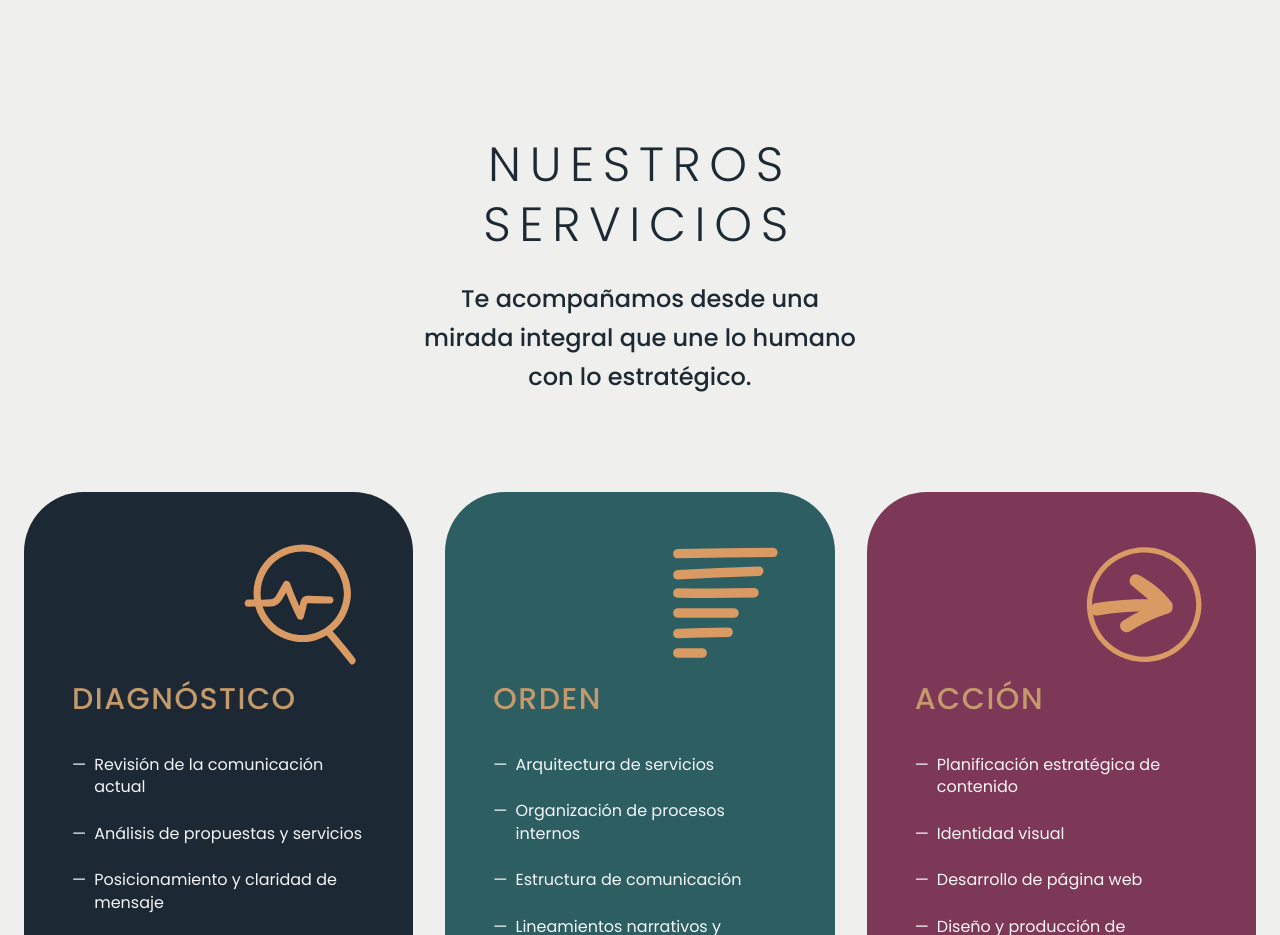
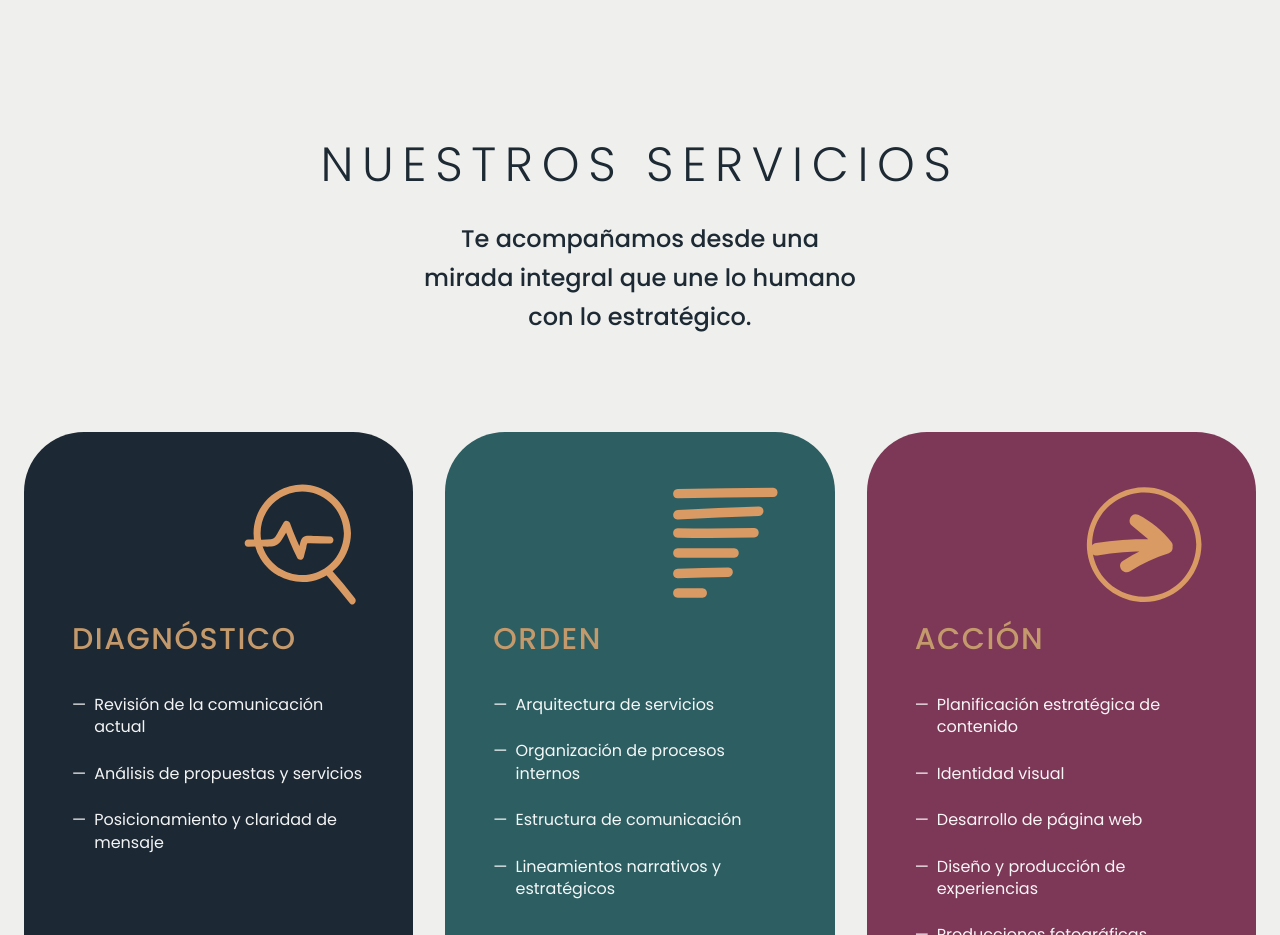
Before and after one commit to somoscasaseis/somoscasaseis, a Next.js app: page / in a window 1280 px wide. Shown: the part 2200-3135 px from the top of the page. Built offline with nearby package versions, Linux system fonts and the light colour scheme; no server answers; a web font is replaced by a local one.

Commit message:
Monday Night Flow

```diff
--- a/src/components/v2/sections/ServicesV2.tsx
+++ b/src/components/v2/sections/ServicesV2.tsx
@@ -86,9 +86,8 @@ export const ServicesV2 = ({ services }: { services?: ServiceProps[] }) => {
     >
       <div className="mx-auto max-w-7xl relative z-10">
         <div className="mb-14 md:mb-24 flex flex-col items-center text-center">
-          <h2 className="mb-6 flex flex-col items-center text-3xl md:text-5xl font-light text-foreground uppercase tracking-[0.18em] leading-tight">
-            <SplitReveal text="NUESTROS" stagger={0.05} className="text-center" />
-            <SplitReveal text="SERVICIOS" stagger={0.05} baseDelay={0.4} className="text-center" />
+          <h2 className="mb-6 flex justify-center text-3xl md:text-5xl font-light text-foreground uppercase tracking-[0.18em] leading-tight">
+            <SplitReveal text="NUESTROS SERVICIOS" stagger={0.05} className="text-center" />
           </h2>
           <motion.p
             variants={introBlockVariants}
```
